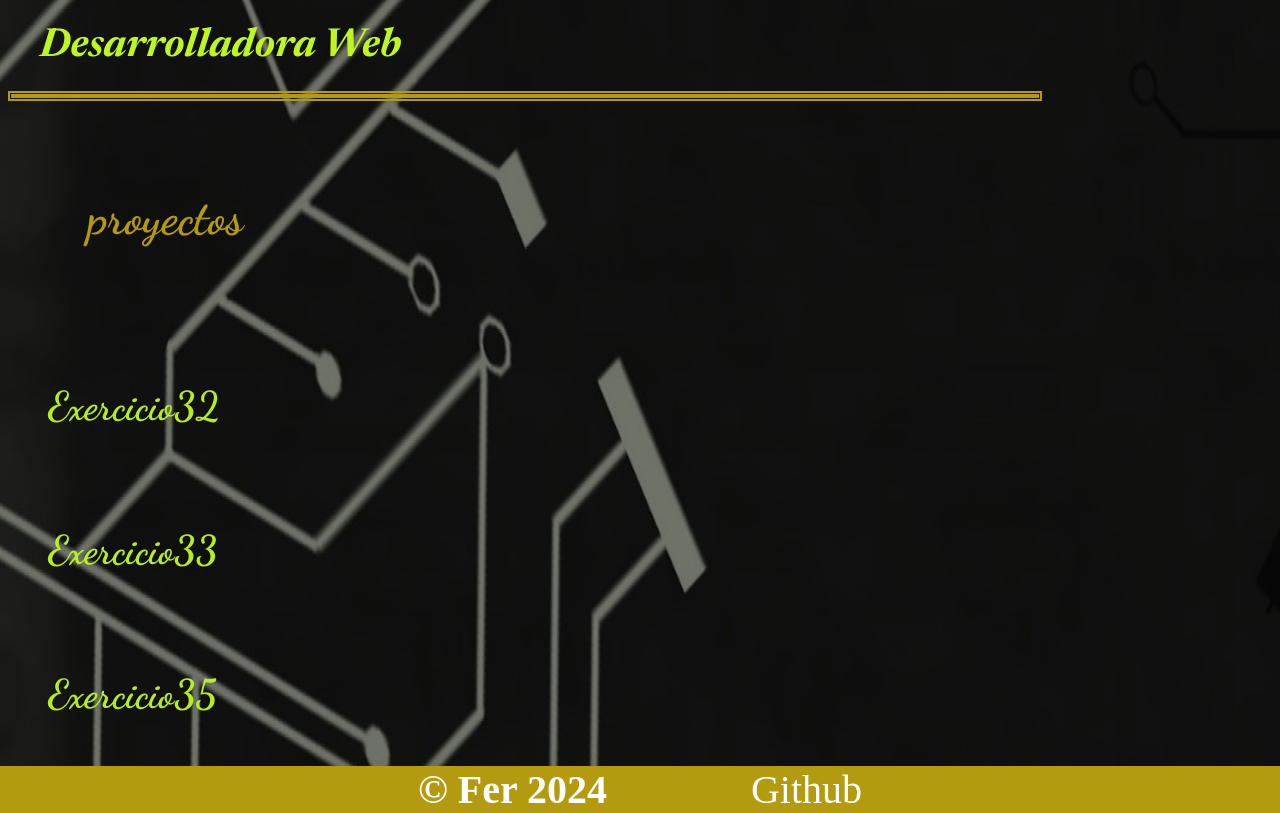
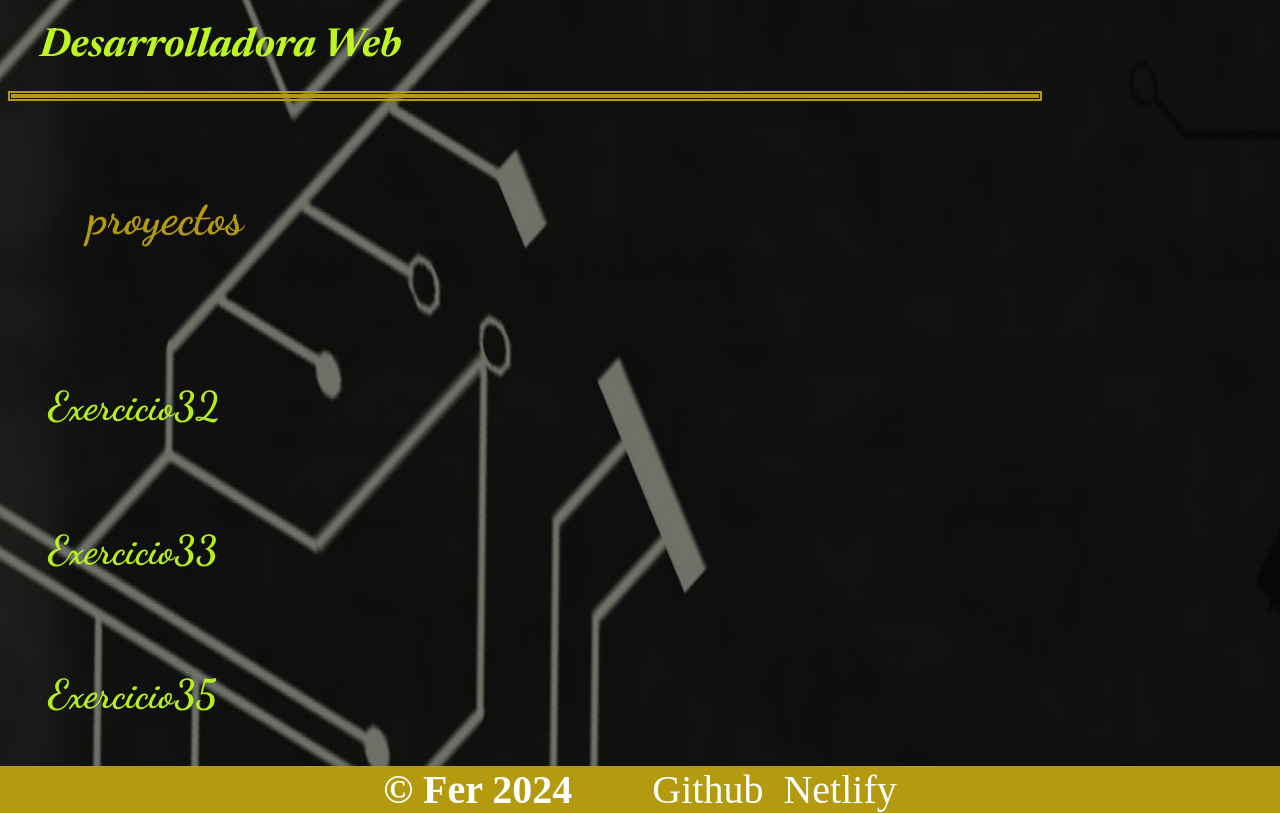
Before and after one commit to FerminaV/porfolio, a plain HTML site: page index.html in a window 1280 px wide. Shown: the part 1649-2462 px from the top of the page. Drawn offline with nearby package versions, Linux system fonts and the light colour scheme.

Commit message:
Incluyo enlace Netlify

```diff
--- a/estilos.css
+++ b/estilos.css
@@ -85,8 +85,8 @@ hr {
   border-width: 5px;
 }
 h5 {
-   font-size: 2.5rem;
-   }
+  font-size: 2.5rem;
+}
 p {
   font-family: cookie;
   font-size: 2.5rem;
@@ -222,7 +222,6 @@ button {
   display: flex;
   flex-direction: row;
   justify-content: center;
-
 }
 a {
   display: flex;
@@ -233,12 +232,12 @@ a {
   margin: 3rem;
 }
 footer {
- background-color: rgb(179, 154, 14);
- }
-.github{
+  background-color: rgb(179, 154, 14);
+}
+.github {
   display: flex;
   flex-direction: row;
-  gap:9rem;
+  gap: 5rem;
   justify-content: center;
   font-family: dancing;
   color: white;
@@ -246,8 +245,12 @@ footer {
   margin: 0 auto;
   list-style: none;
 }
-
-
+#listaFooter {
+  display: flex;
+  flex-direction: row;
+  flex-wrap: wrap;
+  gap: 7rem;
+}
 @media screen and (max-width: 1336px) {
   h1 {
     text-align: left;
@@ -321,5 +324,7 @@ footer {
     margin: 2rem;
     text-decoration: none;
   }
-
+  #listaFooter {
+    gap: 20px;
+  }
 }
--- a/index.html
+++ b/index.html
@@ -48,8 +48,9 @@
       <footer>
         <div class="github">
        <h5>&copy; Fer 2024</h5>
-       <ul>
+       <ul id="listaFooter">
         <li class="github"><a class="github" href="https://github.com/FerminaV">Github</a></li>
+        <li class="github"><a class="github" href="https://ferminavillanustregey.netlify.app">Netlify</a></li>
        </ul>
        </div>
      </footer>
```
